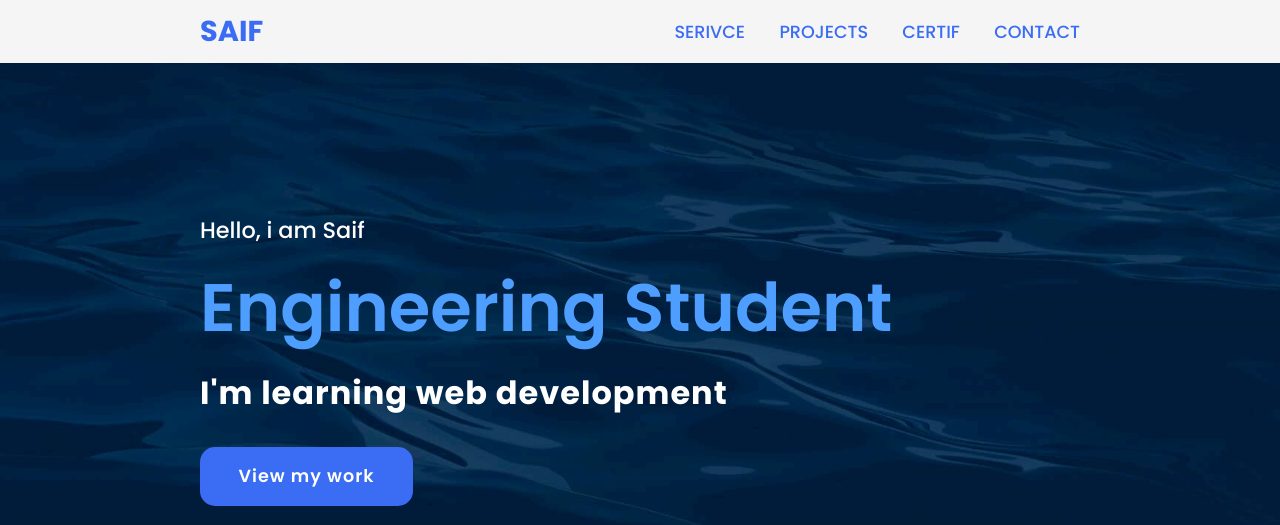
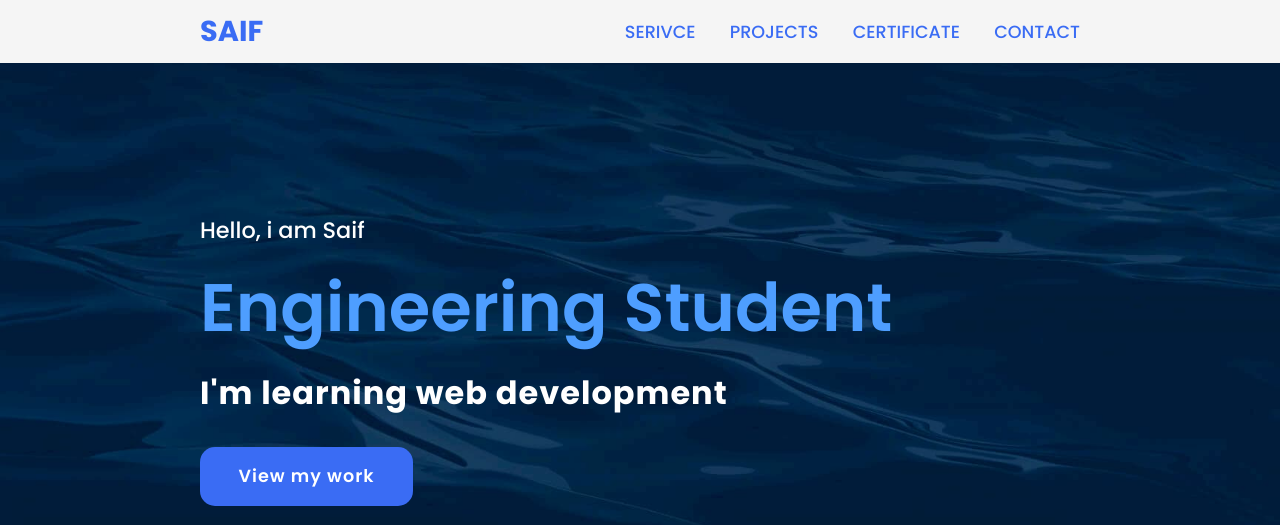
Before and after one commit to Saifweb/cv, a plain HTML site: page index.html in a window 1280 px wide. Shown: the top 525 px of the page. Drawn offline with Linux system fonts and the light colour scheme.

Commit message:
Update index.html

```diff
--- a/index.html
+++ b/index.html
@@ -15,7 +15,7 @@
         <nav class='navigation'>
             <a href="#serivce">Serivce</a>
             <a href="#projects">Projects</a>
-            <a href="#certificate" class="certificate">certif</a>
+            <a href="#certificate" class="certificate">certificate</a>
             <a href="#contact">Contact</a>
 
 
```
